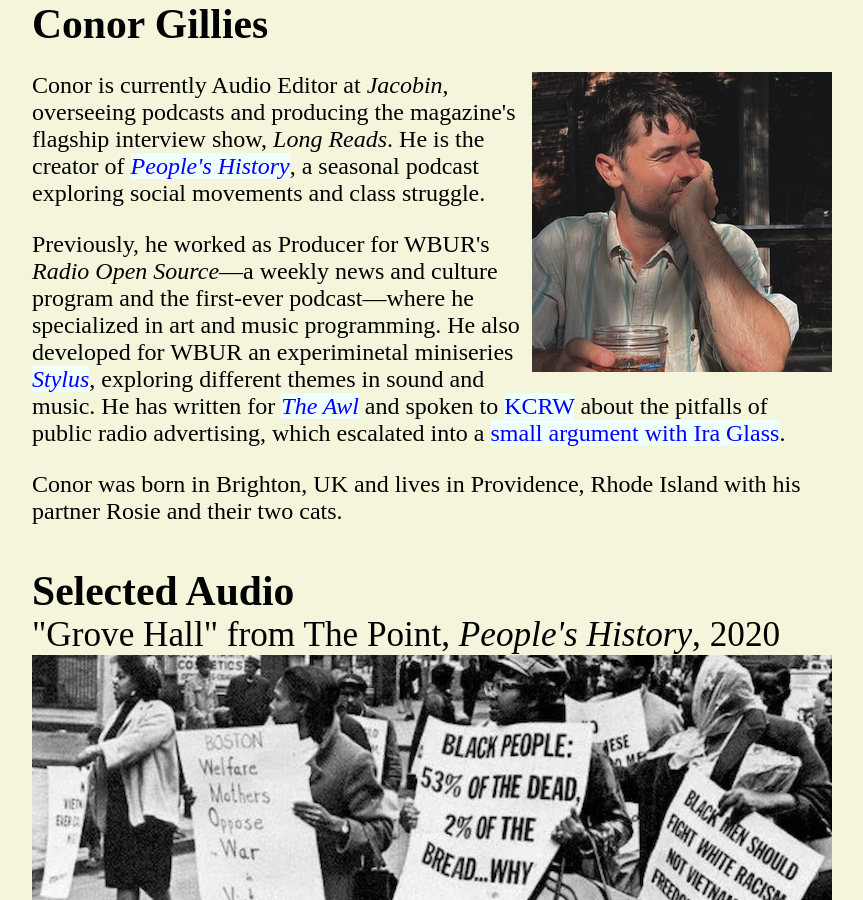
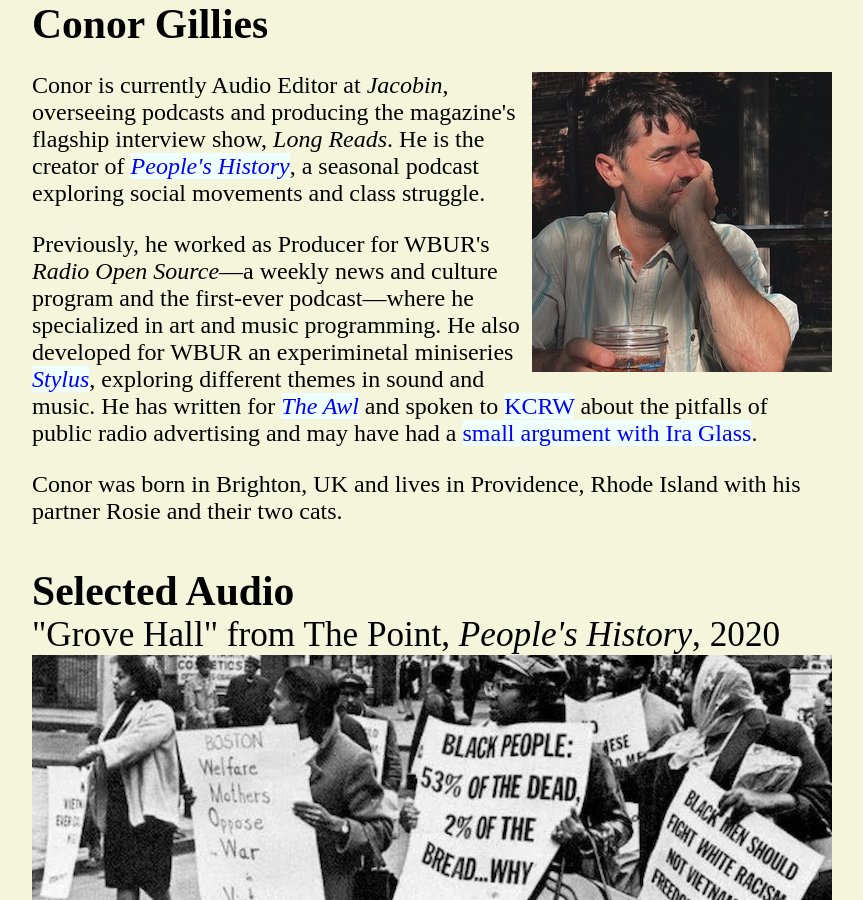
Before and after one commit to huihuiandilly/huihuiandilly.github.io, a Jekyll site: the page built from index.html, in a window 1280 px wide and 900 px high. Shown: the whole window, without its empty margins (208-1071 px from the left). Built offline with Jekyll 4.4.1, drawn with Linux system fonts in a browser that asks for light colours.

Commit message:
Update index.html

```diff
--- a/index.html
+++ b/index.html
@@ -5,7 +5,7 @@
 <div class="blurb">
 	<p2><b>Conor Gillies</b></p2><br/>
 	<p><img src="/pics/profile.jpg" alt="photo of Conor" width="20%" style="float:right">Conor is currently Audio Editor at <i>Jacobin</i>, overseeing podcasts and producing the magazine's flagship interview show, <i>Long Reads</i>. He is the creator of <a href="http://www.peopleshistorypod.net" target="_blank"><i>People's History</i></a>, a seasonal podcast exploring social movements and class struggle.</p>
-	<p>Previously, he worked as Producer for WBUR's <i>Radio Open Source</i>—a weekly news and culture program and the first-ever podcast—where he specialized in art and music programming. He also developed for WBUR an experiminetal miniseries <a href="https://stylusradio.org/series-1" target="_blank"><i>Stylus</i></a>, exploring different themes in sound and music. He has written for <a href="http://web.archive.org/web/20220808081557/https://www.theawl.com/2015/05/podcasting-and-the-selling-of-public-radio/" target="_blank"><i>The Awl</i></a> and spoken to <a href="https://www.kcrw.com/news/shows/to-the-point/public-radio-capitalism-and-native-advertising/native-advertising-and-audience-trust" target="_blank">KCRW</a> about the pitfalls of public radio advertising, which escalated into a <a href="https://current.org/2015/05/the-pub-19-podcast-advertising-ethics-ira-glass-clarifies-capitalism-remark-membership-video-on-demand-what-young-public-media-people-want/" target="_blank">small argument with Ira Glass</a>.</p>
+	<p>Previously, he worked as Producer for WBUR's <i>Radio Open Source</i>—a weekly news and culture program and the first-ever podcast—where he specialized in art and music programming. He also developed for WBUR an experiminetal miniseries <a href="https://stylusradio.org/series-1" target="_blank"><i>Stylus</i></a>, exploring different themes in sound and music. He has written for <a href="http://web.archive.org/web/20220808081557/https://www.theawl.com/2015/05/podcasting-and-the-selling-of-public-radio/" target="_blank"><i>The Awl</i></a> and spoken to <a href="https://www.kcrw.com/news/shows/to-the-point/public-radio-capitalism-and-native-advertising/native-advertising-and-audience-trust" target="_blank">KCRW</a> about the pitfalls of public radio advertising and may have had a <a href="https://current.org/2015/05/the-pub-19-podcast-advertising-ethics-ira-glass-clarifies-capitalism-remark-membership-video-on-demand-what-young-public-media-people-want/" target="_blank">small argument with Ira Glass</a>.</p>
 	<p>Conor was born in Brighton, UK and lives in Providence, Rhode Island with his partner Rosie and their two cats.</p>
 	<br>
 
```
